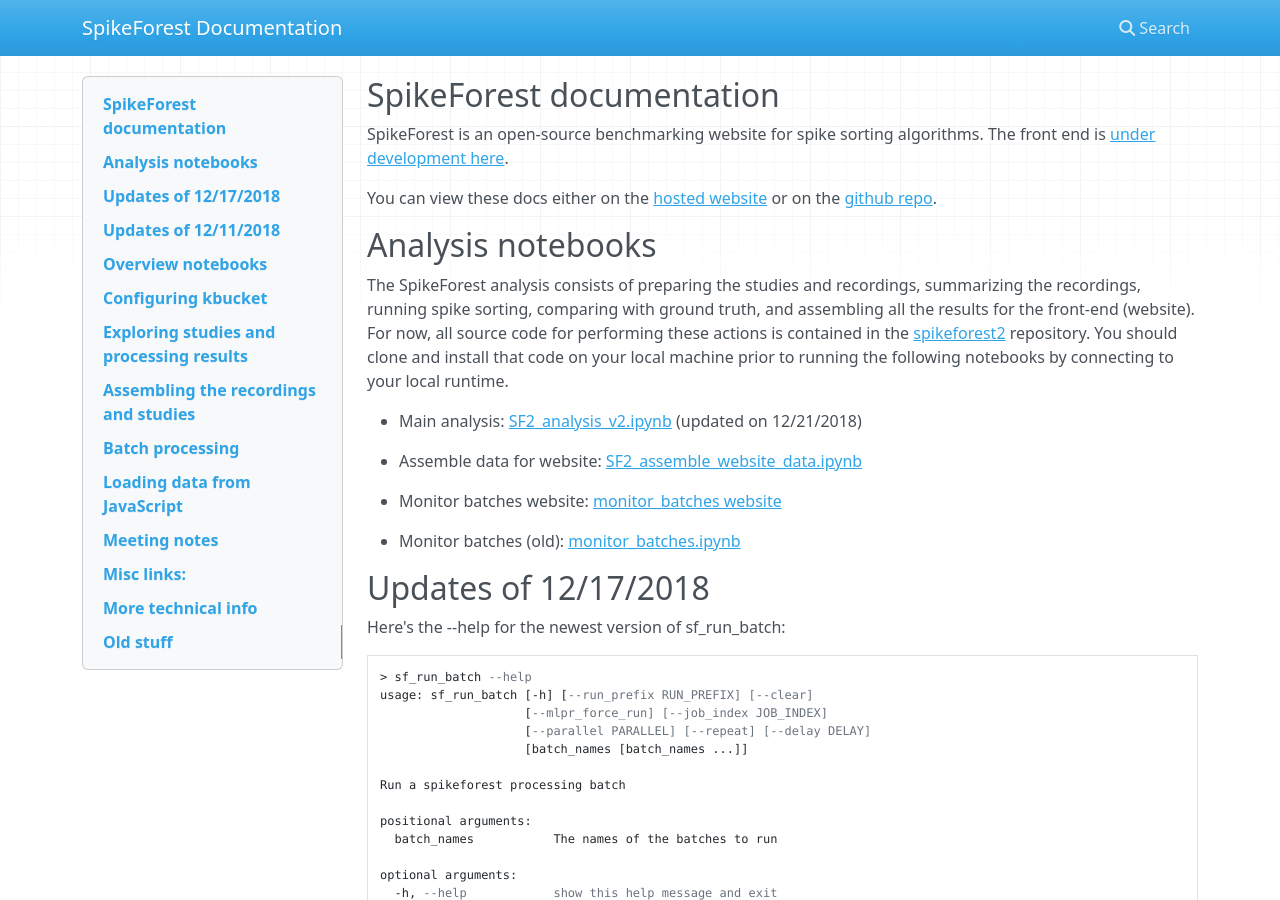
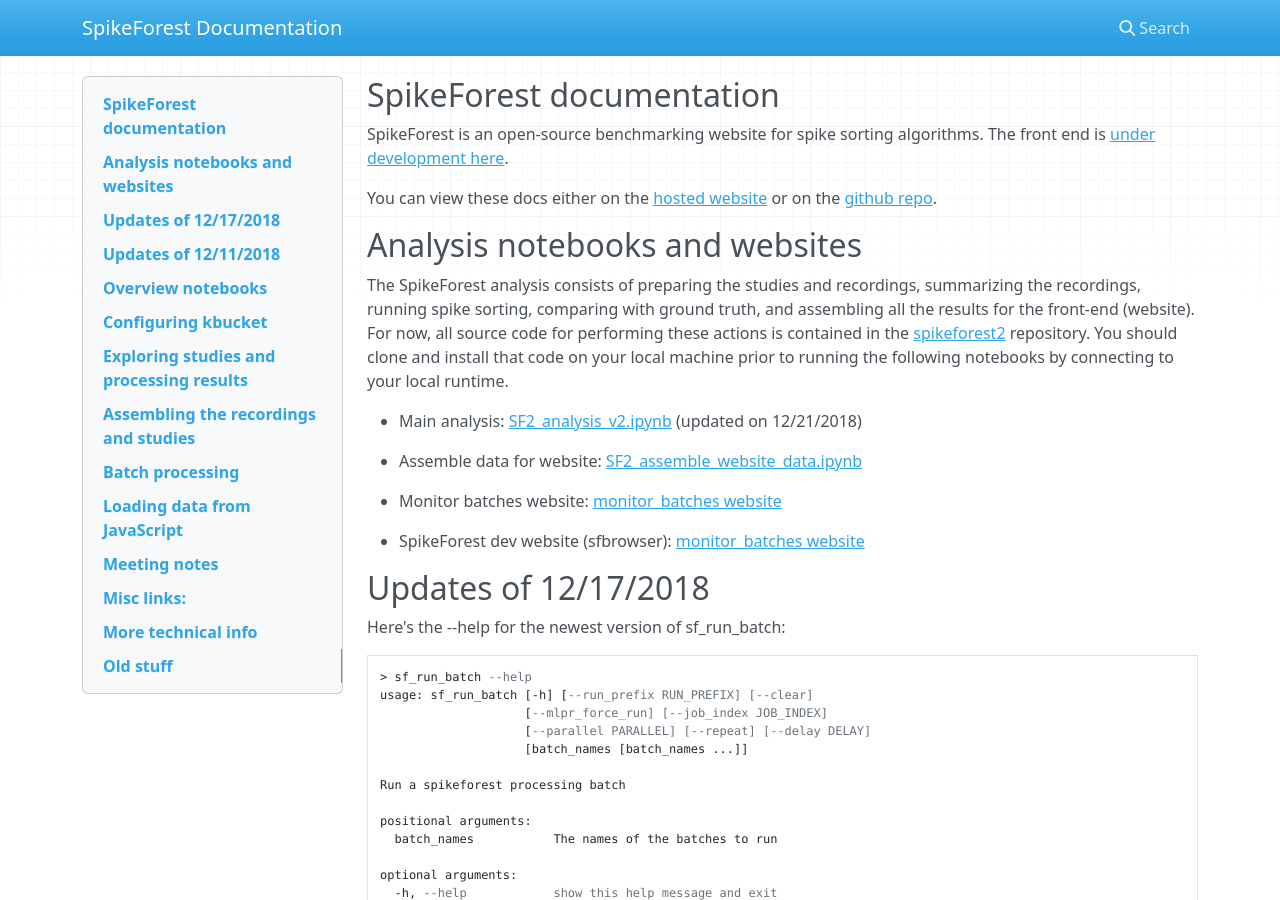
Before and after one commit to scratcharchive/spikeforest-docs, an MkDocs documentation site: the page built from docs/index.md, in a window 1280 px wide and 900 px high. Built offline with MkDocs 1.6.1, drawn with Linux system fonts in a browser that asks for light colours; nearby versions of some CDN libraries.

Commit message:
Update index.md

```diff
--- a/docs/index.md
+++ b/docs/index.md
@@ -4,7 +4,7 @@ SpikeForest is an open-source benchmarking website for spike sorting algorithms.
 
 You can view these docs either on the [hosted website](https://users.flatironinstitute.org/~magland/spikeforest-docs/) or on the [github repo](https://github.com/flatironinstitute/spikeforest-docs/blob/master/docs/index.md).
 
-## Analysis notebooks
+## Analysis notebooks and websites
 
 The SpikeForest analysis consists of preparing the studies and recordings, summarizing the recordings, running spike sorting, comparing with ground truth, and assembling all the results for the front-end (website). For now, all source code for performing these actions is contained in the [spikeforest2](https://github.com/flatironinstitute/spikeforest2) repository. You should clone and install that code on your local machine prior to running the following notebooks by connecting to your local runtime.
 
@@ -12,9 +12,9 @@ The SpikeForest analysis consists of preparing the studies and recordings, summa
 
 * Assemble data for website: [SF2_assemble_website_data.ipynb](https://colab.research.google.com/drive/1h8cbLNctaXmdBQ8kJ0ynnwPd5pjH5fpI)
 
-* Monitor batches website: [monitor_batches website](http://45.56.103.237:3001/)
+* Monitor batches website: [monitor_batches website](http://45.56.103.237:4003)
 
-* Monitor batches (old): [monitor_batches.ipynb](https://colab.research.google.com/drive/1KziclRIVO5xc10adflev7HSds7hHgvYH)
+* SpikeForest dev website (sfbrowser): [monitor_batches website](http://45.56.103.237:4002)
 
 ## Updates of 12/17/2018
 
```
